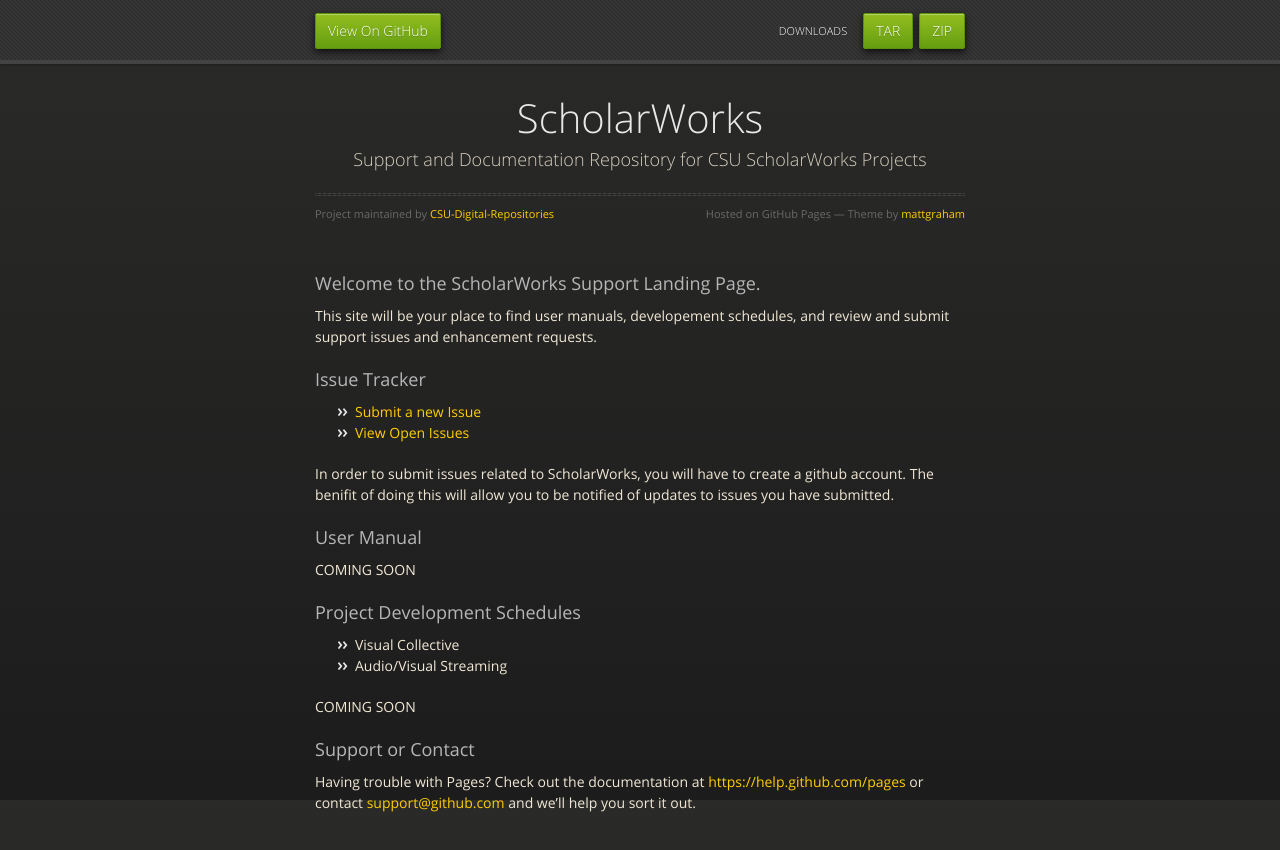
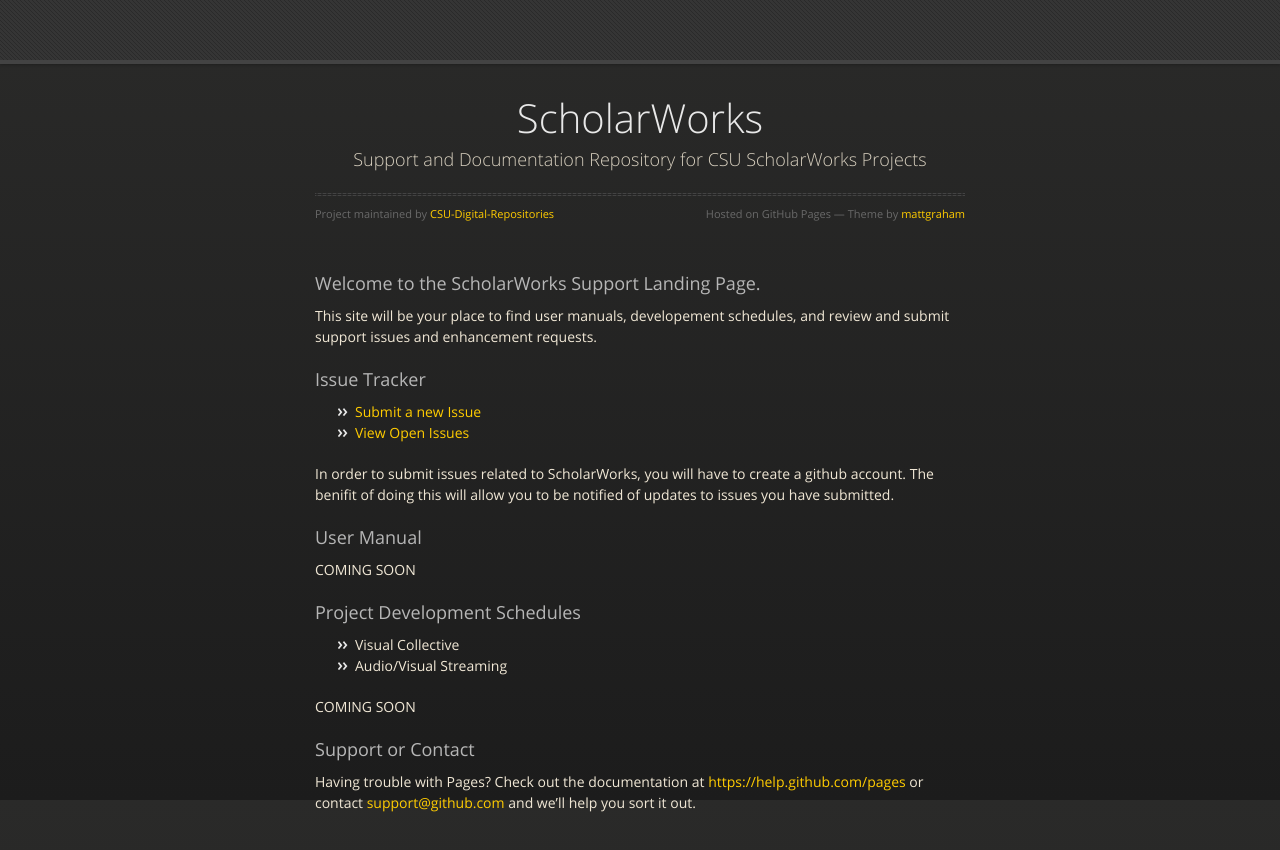
Before and after one commit to CSU-Digital-Repositories/ScholarWorks, a plain HTML site: page streaming/index.html in a window 1280 px wide. Drawn offline with nearby package versions, Linux system fonts and the light colour scheme.

Commit message:
no message

```diff
--- a/streaming/index.html
+++ b/streaming/index.html
@@ -19,12 +19,6 @@
   </head>
   <body>
       <div id="header">
-        <nav>
-          <li class="fork"><a href="https://github.com/CSU-Digital-Repositories/ScholarWorks">View On GitHub</a></li>
-          <li class="downloads"><a href="https://github.com/CSU-Digital-Repositories/ScholarWorks/zipball/master">ZIP</a></li>
-          <li class="downloads"><a href="https://github.com/CSU-Digital-Repositories/ScholarWorks/tarball/master">TAR</a></li>
-          <li class="title">DOWNLOADS</li>
-        </nav>
       </div><!-- end header -->
 
     <div class="wrapper">
```
